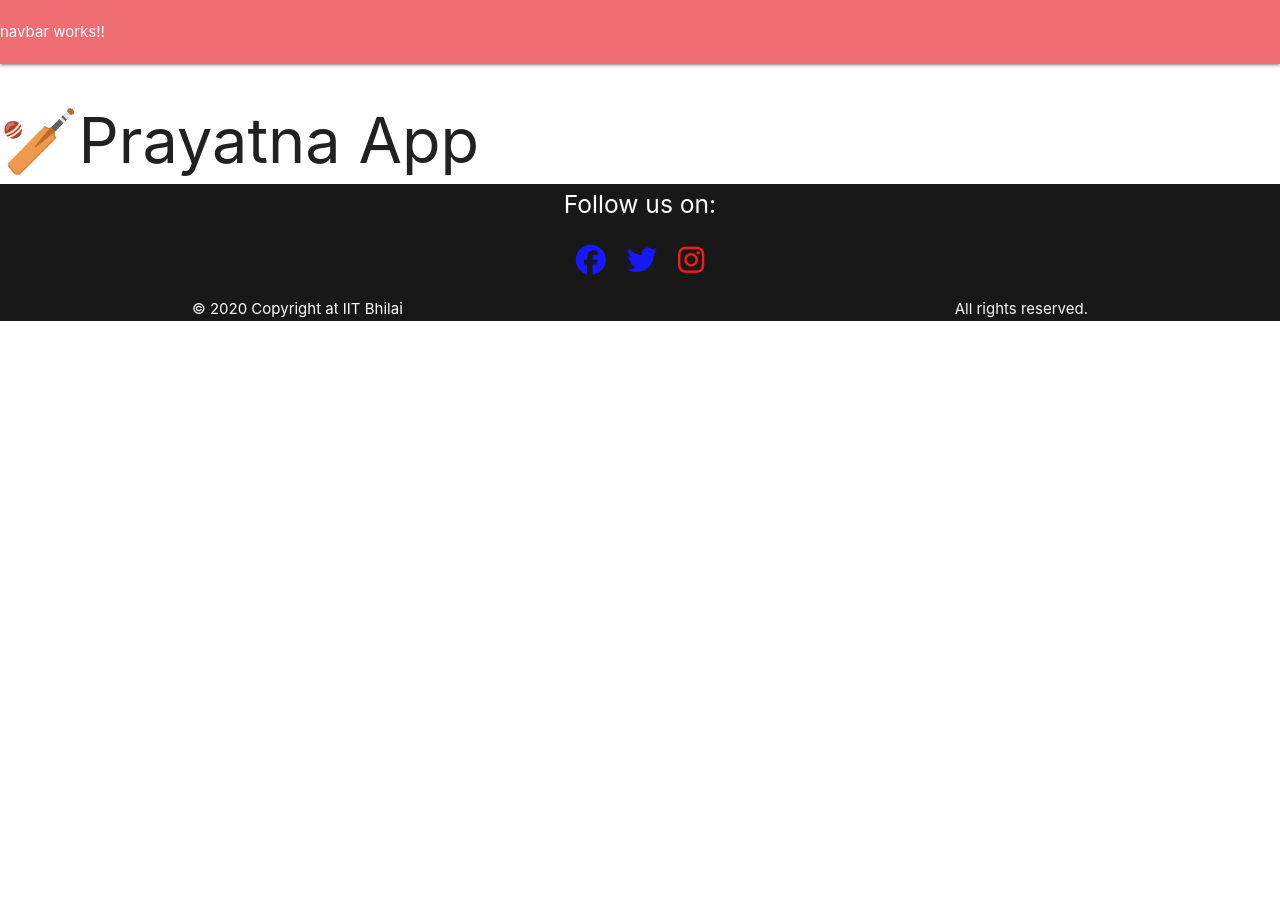
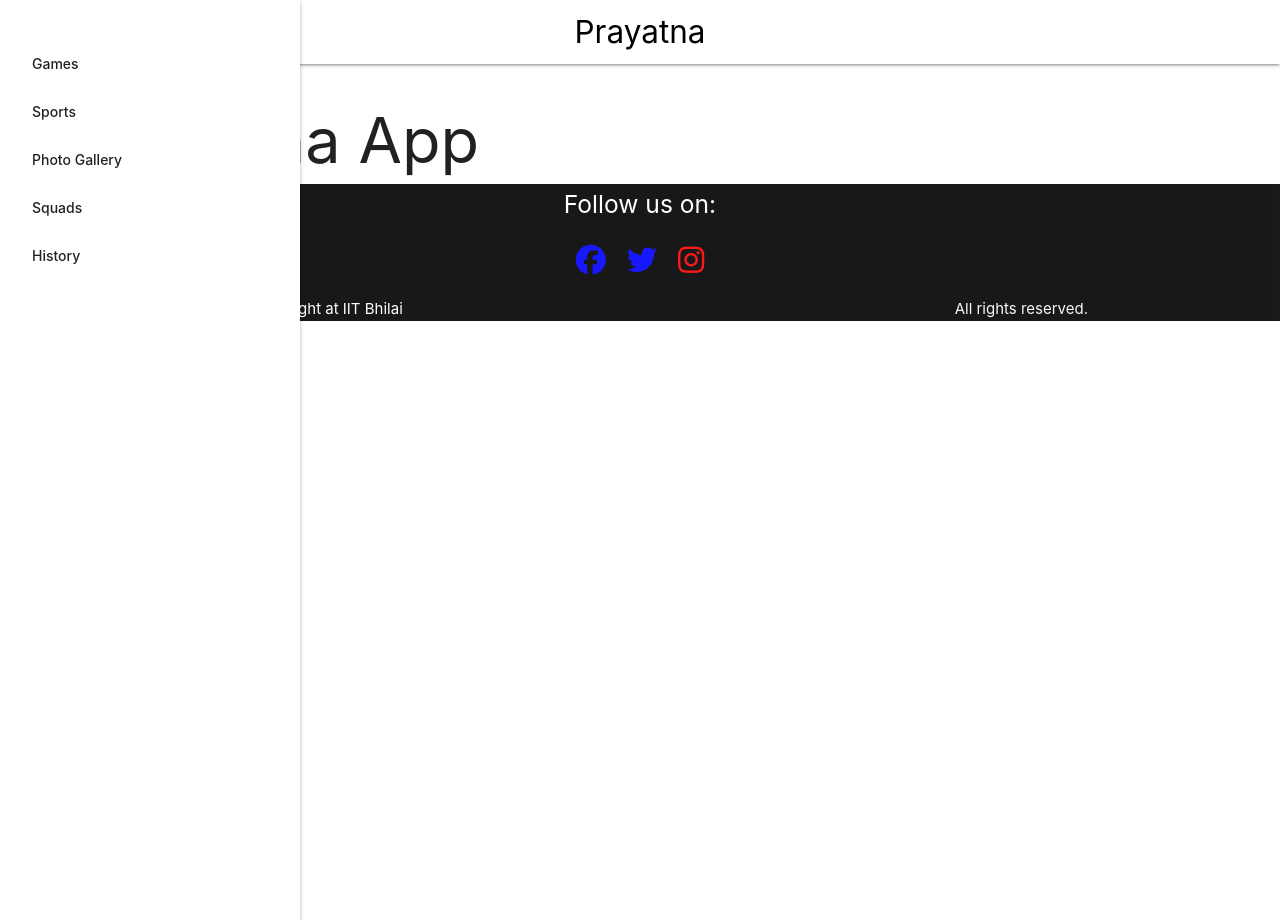
Before and after one commit to ambarvm/prayatna-app, a PHP site: page / in a window 1280 px wide. Run offline with PHP 8.4, Linux system fonts and the light colour scheme; some libraries are stand-ins or nearby versions.

Commit message:
Update navbar.php

```diff
--- a/components/navbar.php
+++ b/components/navbar.php
@@ -1 +1,31 @@
-<nav>navbar works!!</nav>
+<nav class="white">
+     <div id="nav-wrapper">
+	<div id="container">
+           <a href="#" data-target="slide_out" class="sidenav-trigger black-text"><i class="material-icons">menu</i></a>
+           <a href="#" class="brand-logo center black-text">Prayatna</a>
+
+        </div>
+     </div>
+</nav>
+
+
+
+
+
+<ul class="sidenav sidenav-fixed" id="slide_out">
+   <li><div class="user-view">
+          <div class="background">
+
+          </div>
+       </div>
+   </li>
+<div>
+
+   <li> <a href="index.html">Games</a></li>
+   <li> <a href="services.html">Sports</a></li>
+   <li> <a href="contact.html">Photo Gallery</a></li>
+   <li> <a href="contact.html">Squads</a></li>
+   <li> <a href="contact.html">History</a></li>
+</div>
+
+   </ul>
```
